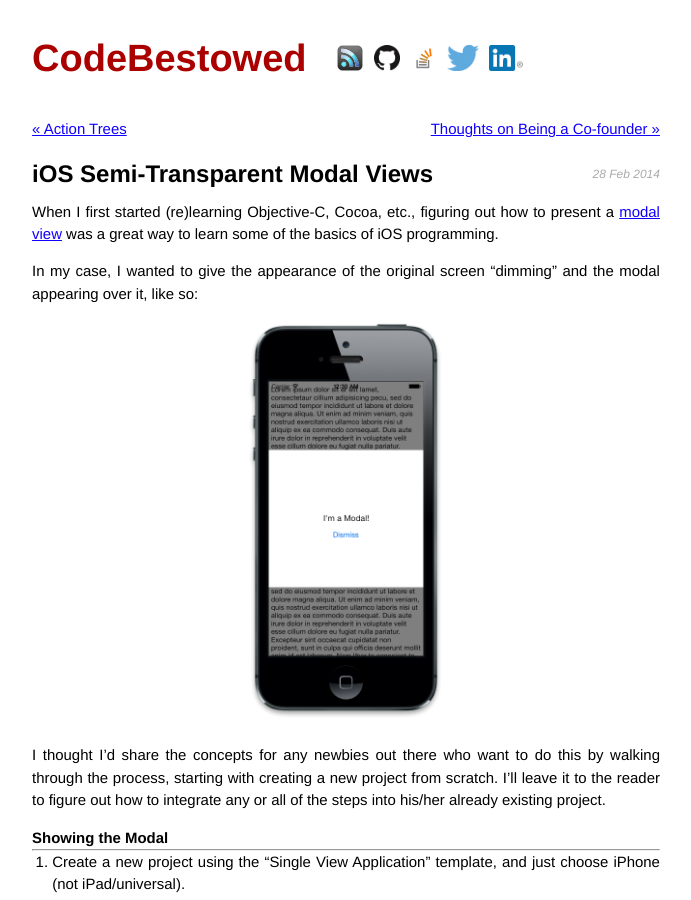
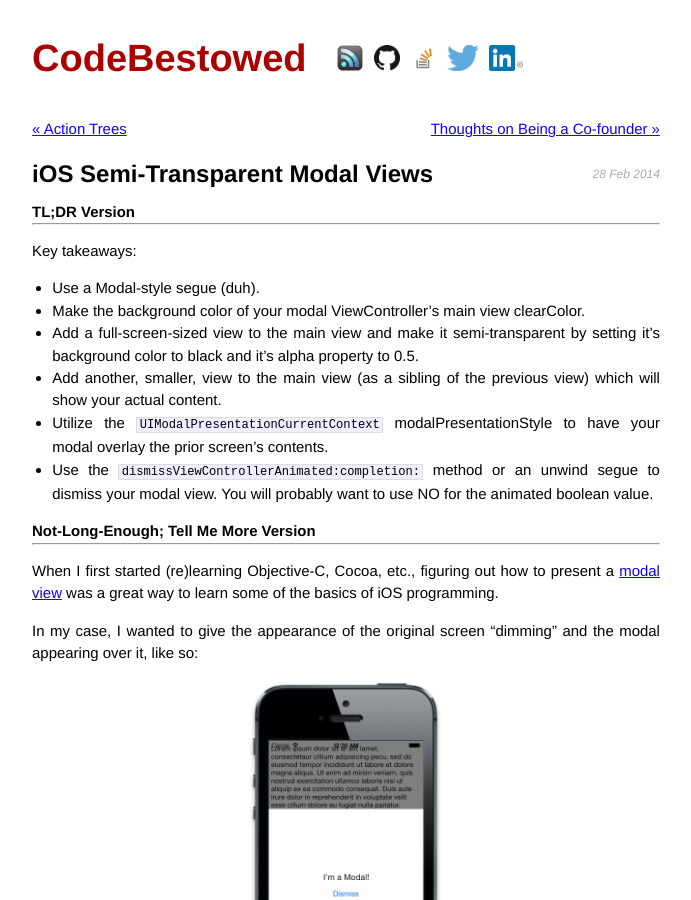
Before and after one commit to etipton/etipton.github.io, a Jekyll site: the page built from _posts/2014-02-28-ios-semi-transparent-modal-views.markdown, in a window 1280 px wide and 900 px high. Shown: the whole window, without its empty margins (294-985 px from the left). Built offline with Jekyll 4.4.1, drawn with Linux system fonts in a browser that asks for light colours; nearby versions of some CDN libraries; Markdown is read by kramdown in place of the engine named in the settings; comment, search, counter and statistics services are not loaded.

Commit message:
TL;DR version of iOS Semi-Transparent Modal Views

````diff
--- a/_posts/2014-02-28-ios-semi-transparent-modal-views.markdown
+++ b/_posts/2014-02-28-ios-semi-transparent-modal-views.markdown
@@ -4,6 +4,27 @@ title:  "iOS Semi-Transparent Modal Views"
 date:   2014-02-28 00:00:00
 categories: ios technical
 ---
+<p></p>
+
+### TL;DR Version
+------------
+
+Key takeaways:
+
+- Use a Modal-style segue (duh).
+- Make the background color of your modal ViewController's main view clearColor.
+- Add a full-screen-sized view to the main view and make it semi-transparent by setting it's background color to black
+and it's alpha property to 0.5.
+- Add another, smaller, view to the main view (as a sibling of the previous view) which will show your actual content.
+- Utilize the ```UIModalPresentationCurrentContext``` modalPresentationStyle to have your modal overlay the prior
+screen's contents.
+- Use the ```dismissViewControllerAnimated:completion:``` method or an unwind segue to dismiss your modal view. You
+will probably want to use NO for the animated boolean value.
+
+<p></p>
+
+### Not-Long-Enough; Tell Me More Version
+------------
 
 When I first started (re)learning Objective-C, Cocoa, etc., figuring out how to present a
 [modal view](http://en.wikipedia.org/wiki/Modal_window) was a great way to learn some of the basics
````
